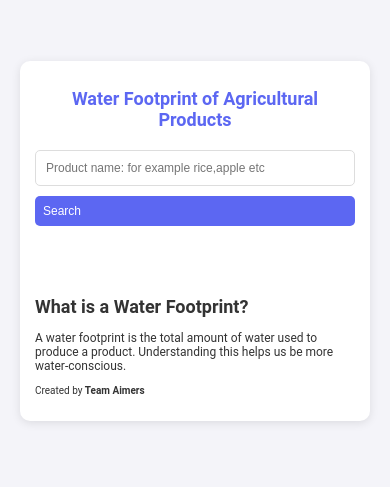
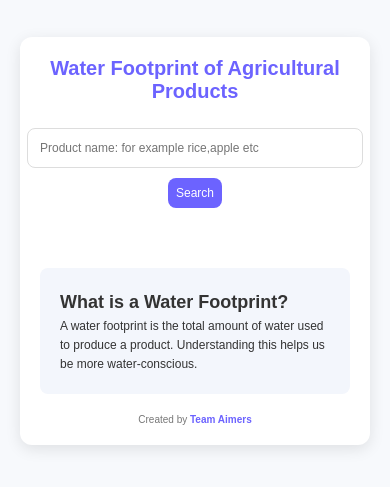
Before and after one commit to MirazAli789/Hackathon_project, a plain HTML site: page index.html in a window 390 px wide. Shown: the part 181-668 px from the top of the page. Drawn offline with Linux system fonts and the light colour scheme.

Commit message:
Update style.css

```diff
--- a/style.css
+++ b/style.css
@@ -1,110 +1,138 @@
-@keyframes fadeInBounce {
-    0% {
-        opacity: 0;
-        transform: translateY(-20px);
-    }
-    50% {
-        opacity: 0.5;
-        transform: translateY(10px);
-    }
-    100% {
-        opacity: 1;
-        transform: translateY(0);
-    }
+
+:root {
+    --primary-color: #6c63ff;
+    --secondary-color: #f2f2f2;
+    --text-color: #333;
+    --highlight-color: #ff6f61;
+    --background-color: #f7f9fc;
 }
 
-.result-box {
-    padding: 15px;
-    background: #f9fafb;
-    border-radius: 5px;
-    text-align: center;
-    font-size: 18px;
-    margin-bottom: 20px;
+/* Basic Reset */
+body, h1, h2, p {
+    margin: 0;
+    padding: 0;
     box-sizing: border-box;
-    color: red;
-    opacity: 0; /* Initially hidden */
-    transition: opacity 0.3s ease-in-out;
 }
 
-.result-box.animate {
-    animation: fadeInBounce 1s ease-in-out forwards;
-}
-
+/* Body Styles */
 body {
-    margin: 0;
-    font-family: 'Roboto', sans-serif;
-    background: #f4f4f9;
-    color: #333;
+    font-family: 'Arial', sans-serif;
+    background: var(--background-color);
+    color: var(--text-color);
     display: flex;
     justify-content: center;
     align-items: center;
     height: 100vh;
     padding: 20px;
-    box-sizing: border-box;
 }
 
+/* Container Styles */
 .container {
     background: #ffffff;
-    padding: 20px;
-    border-radius: 10px;
-    box-shadow: 0 2px 10px rgba(0, 0, 0, 0.1);
-    max-width: 500px;
+    padding: 30px;
+    border-radius: 12px;
+    box-shadow: 0 4px 15px rgba(0, 0, 0, 0.1);
+    max-width: 600px;
     width: 100%;
-    box-sizing: border-box;
 }
 
+/* Header Styles */
 header {
     text-align: center;
-    margin-bottom: 20px;
+    margin-bottom: 25px;
 }
 
 header h1 {
-    font-size: 24px;
-    color: #5c67f2;
+    font-size: 28px;
+    color: var(--primary-color);
+    font-weight: 600;
 }
 
+/* Search Box Styles */
 .search-box {
     display: flex;
-    justify-content: space-between;
+    flex-direction: column;
+    align-items: center;
     margin-bottom: 20px;
 }
 
 .search-box input {
-    width: 70%;
-    padding: 10px;
+    width: 100%;
+    padding: 12px;
     font-size: 16px;
-    border-radius: 5px;
+    border-radius: 8px;
     border: 1px solid #ddd;
     outline: none;
-    transition: all 0.3s ease;
-    box-sizing: border-box;
+    transition: border-color 0.3s ease;
 }
 
 .search-box input:focus {
-    border-color: #5c67f2;
+    border-color: var(--primary-color);
 }
 
 .search-box button {
-    padding: 10px 15px;
-    background: #5c67f2;
-    color: #fff;
+    padding: 12px 20px;
+    background: var(--primary-color);
+    color: #ffffff;
     border: none;
-    border-radius: 5px;
+    border-radius: 8px;
     cursor: pointer;
     font-size: 16px;
-    display: flex;
-    align-items: center;
-    box-sizing: border-box;
+    margin-top: 10px;
 }
 
-/* Responsive Design */
+/* Result Box Styles */
+.result-box {
+    padding: 20px;
+    background: linear-gradient(135deg, #ffffff, #f9fafb);
+    border-radius: 12px;
+    text-align: center;
+    font-size: 18px;
+    color: #333;
+    box-shadow: 0 8px 20px rgba(0, 0, 0, 0.1);
+    opacity: 0; /* Initially hidden */
+    transition: opacity 0.3s ease-in-out, transform 0.3s ease-in-out;
+}
+
+.result-box.animate {
+    animation: fadeInBounce 1s ease-in-out forwards;
+    transform: translateY(0); /* Ensure the result box is in the correct position */
+}
+
+.result-box:hover {
+    box-shadow: 0 12px 30px rgba(0, 0, 0, 0.2);
+    transform: scale(1.02); /* Slightly enlarge the result box on hover */
+}
+
+/* Info Section Styles */
+#info {
+    background: #f3f6fc;
+    padding: 20px;
+    border-radius: 8px;
+    font-size: 15px;
+    line-height: 1.6;
+}
+
+/* Footer Styles */
+footer {
+    text-align: center;
+    margin-top: 20px;
+    font-size: 14px;
+    color: #777;
+}
+
+footer strong {
+    color: var(--primary-color);
+}
+
+/* Media Queries for Responsive Design */
 @media (max-width: 768px) {
     .container {
-        padding: 15px;
+        padding: 20px;
     }
 
     header h1 {
-        font-size: 20px;
+        font-size: 24px;
     }
 
     .search-box {
@@ -113,13 +141,10 @@ header h1 {
     }
 
     .search-box input {
-        width: 100%;
-        margin-bottom: 10px;
         font-size: 14px;
     }
 
     .search-box button {
-        width: 100%;
         font-size: 14px;
         padding: 10px;
     }
@@ -129,17 +154,17 @@ header h1 {
     }
 
     #info {
-        font-size: 13px;
+        font-size: 14px;
     }
 
     footer {
-        font-size: 11px;
+        font-size: 12px;
     }
 }
 
 @media (max-width: 480px) {
     header h1 {
-        font-size: 18px;
+        font-size: 20px;
     }
 
     .search-box input {
@@ -163,3 +188,19 @@ header h1 {
         font-size: 10px;
     }
 }
+
+/* Animation Keyframes */
+@keyframes fadeInBounce {
+    0% {
+        opacity: 0;
+        transform: translateY(-20px);
+    }
+    50% {
+        opacity: 0.5;
+        transform: translateY(10px);
+    }
+    100% {
+        opacity: 1;
+        transform: translateY(0);
+    }
+}
```
